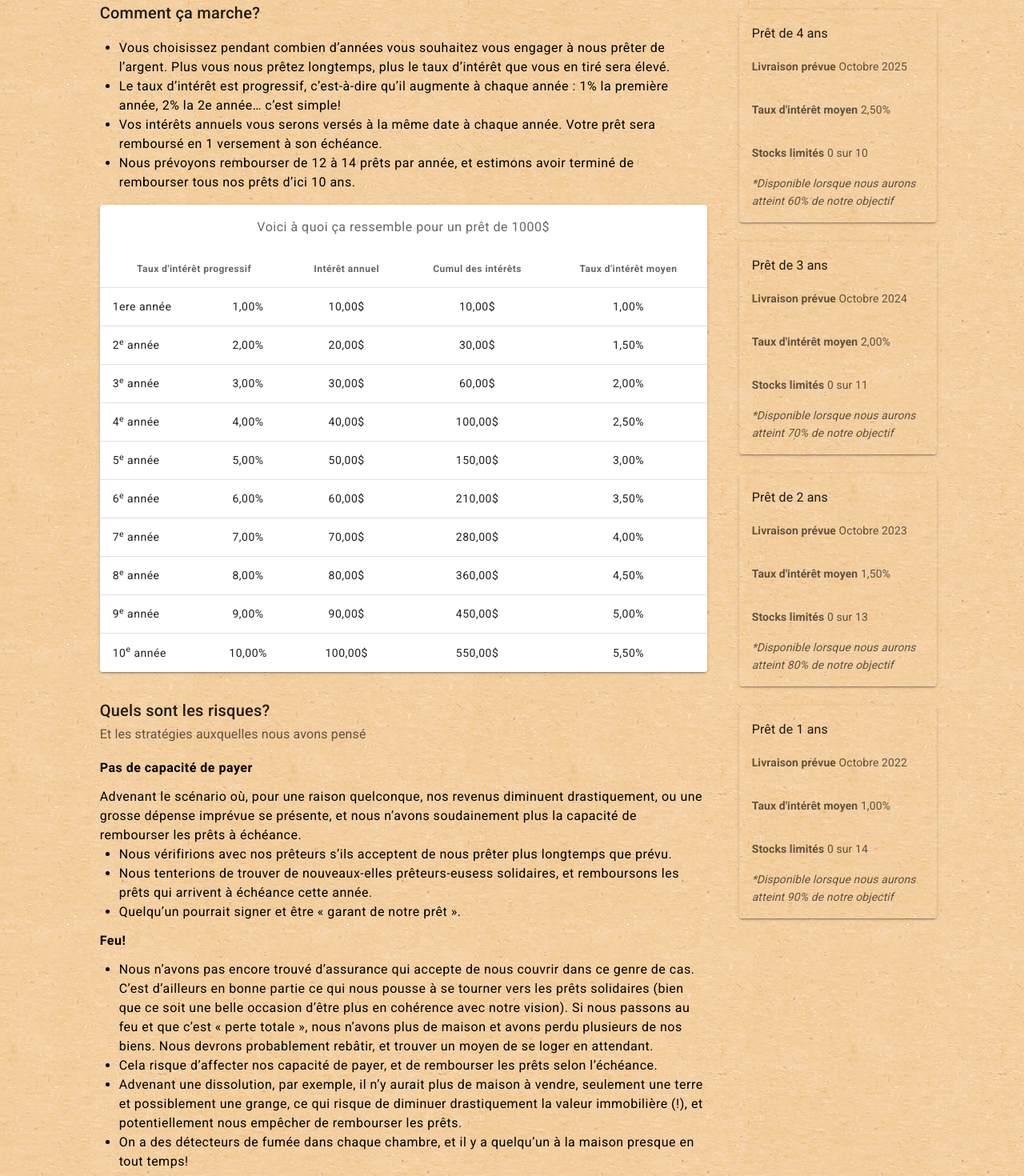
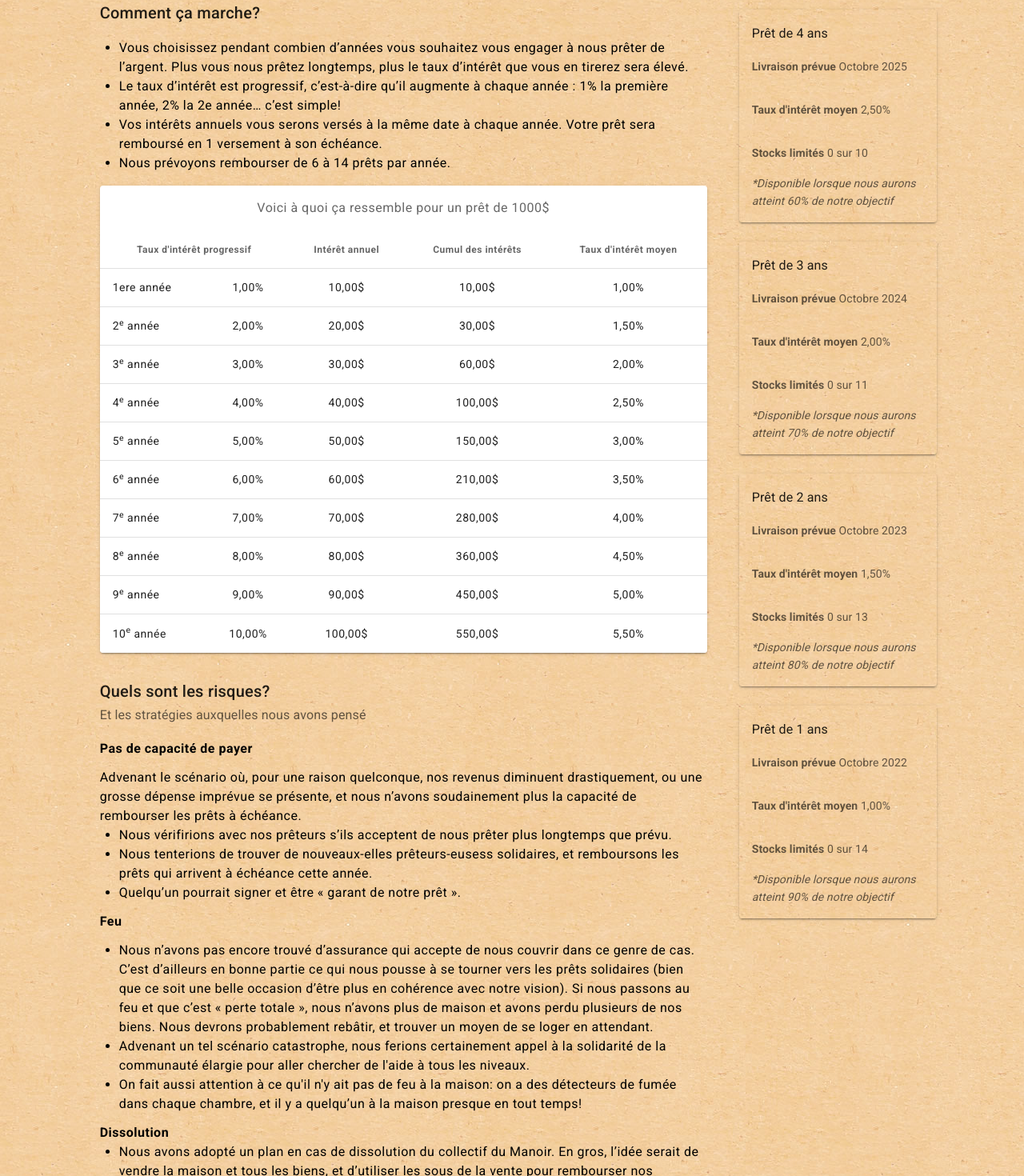
Before and after one commit to VincentBlouin/manoir-client, a Vue app: page /pret-solidaire in a window 1280 px wide. Shown: the part 2463-3933 px from the top of the page at 80% size. Built offline with nearby package versions, Linux system fonts and the light colour scheme.

Commit message:
prêt solidaire

```diff
--- a/package.json
+++ b/package.json
@@ -1,6 +1,6 @@
 {
   "name": "manoir.community",
-  "version": "7.0.0",
+  "version": "8.0.0",
   "private": true,
   "scripts": {
     "serve": "vue-cli-service serve",
@@ -15,7 +15,7 @@
     "vue": "^2.6.12",
     "vue-infinite-loading": "^2.4.5",
     "vue-router": "3.5.1",
-    "vuetify": "^2.4.11"
+    "vuetify": "^2.5.0"
   },
   "devDependencies": {
     "@vue/cli-plugin-babel": "^4.5.0",
--- a/src/views/PretSolidaire.vue
+++ b/src/views/PretSolidaire.vue
@@ -207,7 +207,7 @@
                 Vous choisissez pendant combien d’années vous souhaitez vous engager à nous prêter de l’argent. Plus
                 vous
                 nous
-                prêtez longtemps, plus le taux d’intérêt que vous en tiré sera élevé.
+                prêtez longtemps, plus le taux d’intérêt que vous en tirerez sera élevé.
               </li>
               <li>
                 Le taux d’intérêt est progressif, c’est-à-dire qu’il augmente à chaque année : 1% la première année, 2%
@@ -221,9 +221,7 @@
                 à son échéance.
               </li>
               <li>
-                Nous prévoyons rembourser de 12 à 14 prêts par année, et estimons avoir terminé de rembourser tous nos
-                prêts
-                d’ici 10 ans.
+                Nous prévoyons rembourser de 6 à 14 prêts par année.
               </li>
             </ul>
             <v-card color="white" class="mt-4 mb-4">
@@ -453,7 +451,7 @@
               </li>
             </ul>
             <h4 class="mb-3 mt-3">
-              Feu!
+              Feu
             </h4>
             <ul>
               <li>
@@ -468,16 +466,10 @@
                 se loger en attendant.
               </li>
               <li>
-                Cela risque d’affecter nos capacité de payer, et de rembourser les prêts selon l’échéance.
+                Advenant un tel scénario catastrophe, nous ferions certainement appel à la solidarité de la communauté élargie pour aller chercher de l'aide à tous les niveaux.
               </li>
               <li>
-                Advenant une dissolution, par exemple, il n’y aurait plus de maison à vendre, seulement une terre et
-                possiblement une grange, ce qui risque de diminuer drastiquement la valeur immobilière (!), et
-                potentiellement
-                nous empêcher de rembourser les prêts.
-              </li>
-              <li>
-                On a des détecteurs de fumée dans chaque chambre, et il y a quelqu’un à la maison presque en tout temps!
+                On fait aussi attention à ce qu'il n'y ait pas de feu à la maison: on a des détecteurs de fumée dans chaque chambre, et il y a quelqu’un à la maison presque en tout temps!
               </li>
             </ul>
             <h4 class="mt-3">
```
Also changed, not shown: 1 other file (tests, documents, lock files or other folders).
